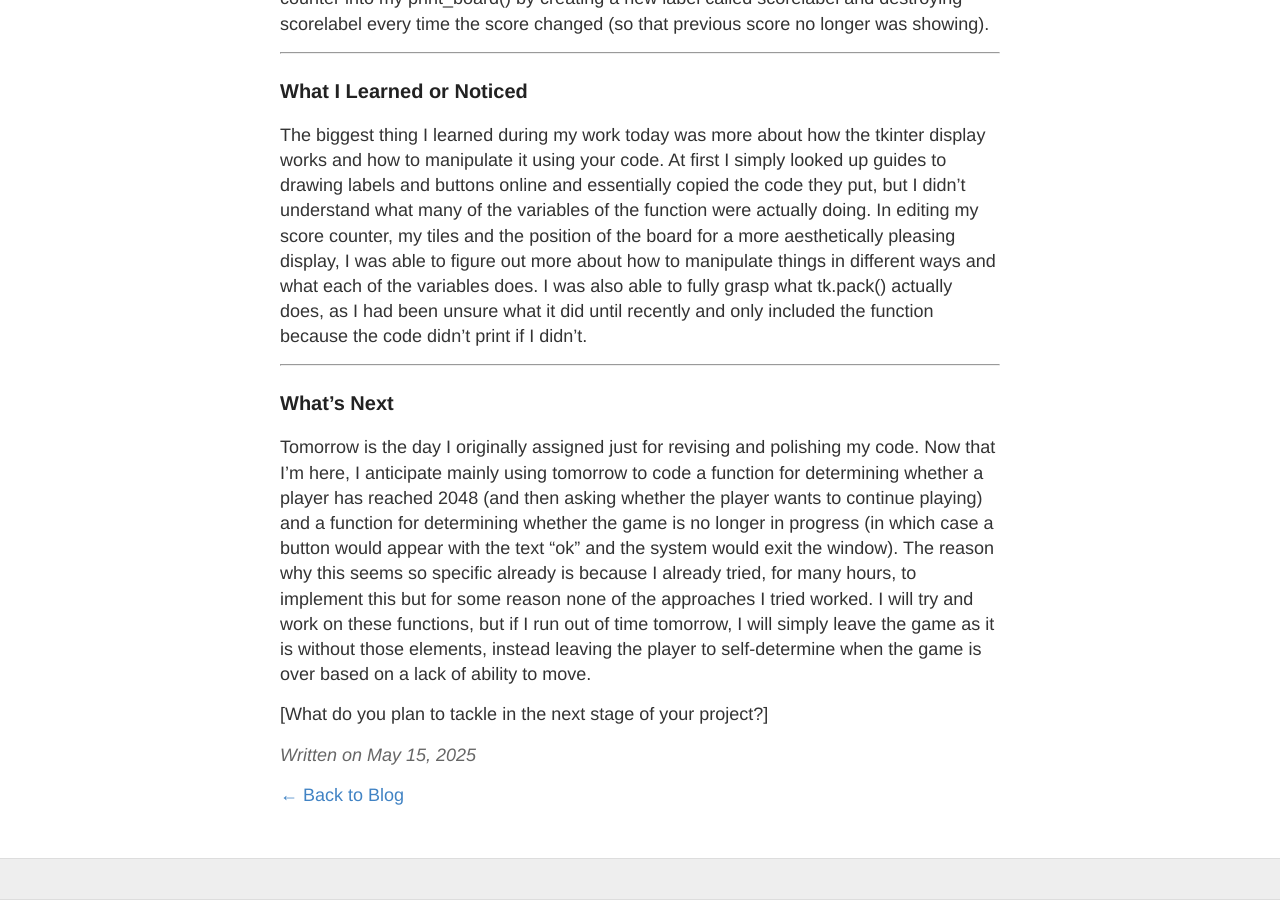
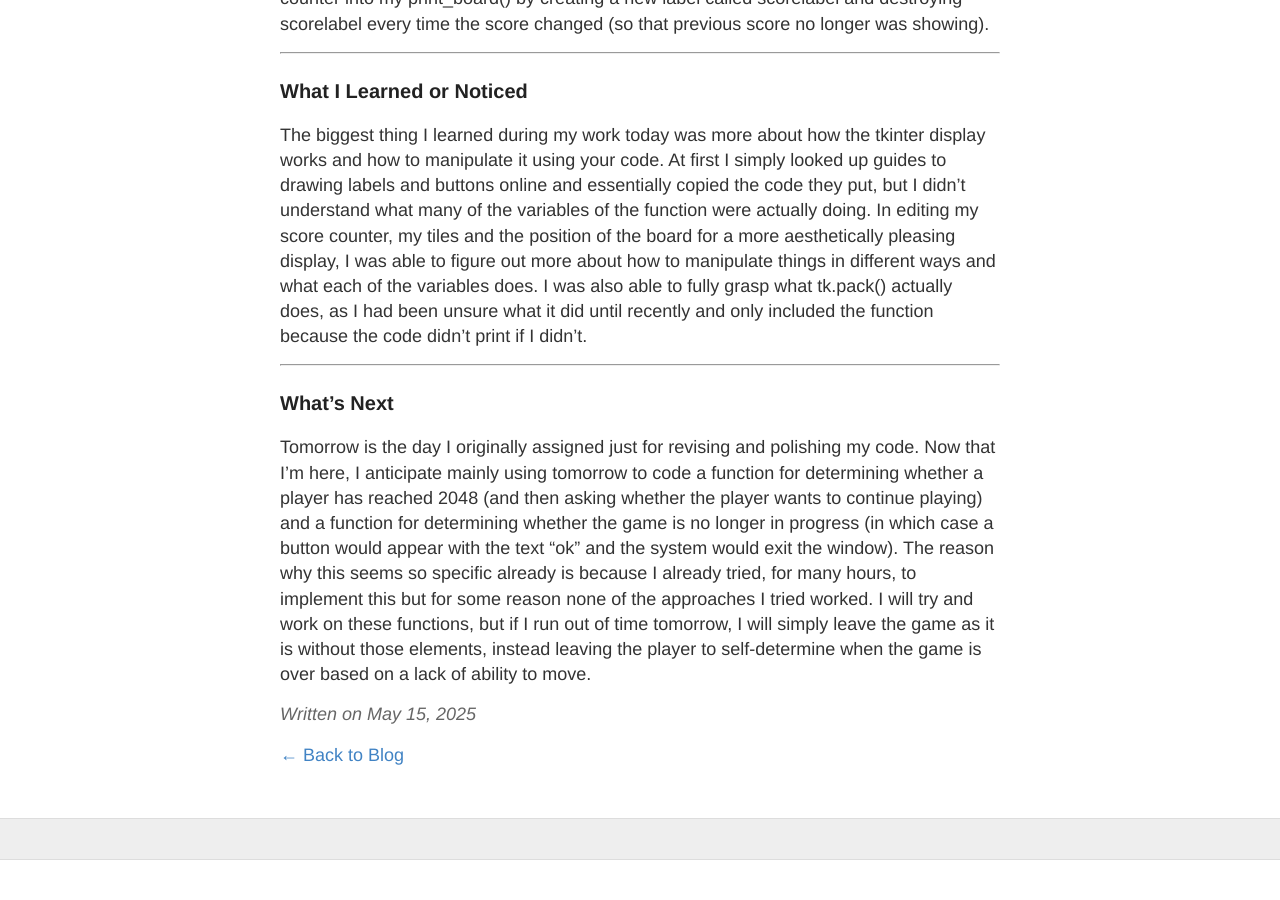
Before and after one commit to sophiachen120/sophiachen120.github.io, a Jekyll site: the page built from _posts/2025-05-15-day4.md, in a window 1280 px wide and 900 px high, scrolled down 849 px. Built offline with Jekyll 4.4.1, drawn with Linux system fonts in a browser that asks for light colours; after the commit the page ends 1709 px from its top, so only the background shows below that.

Commit message:
Update 2025-05-15-day4.md

```diff
--- a/_posts/2025-05-15-day4.md
+++ b/_posts/2025-05-15-day4.md
@@ -26,5 +26,3 @@ The biggest thing I learned during my work today was more about how the tkinter
 ### What's Next
 
 Tomorrow is the day I originally assigned just for revising and polishing my code. Now that I'm here, I anticipate mainly using tomorrow to code a function for determining whether a player has reached 2048 (and then asking whether the player wants to continue playing) and a function for determining whether the game is no longer in progress (in which case a button would appear with the text "ok" and the system would exit the window). The reason why this seems so specific already is because I already tried, for many hours, to implement this but for some reason none of the approaches I tried worked. I will try and work on these functions, but if I run out of time tomorrow, I will simply leave the game as it is without those elements, instead leaving the player to self-determine when the game is over based on a lack of ability to move.
-
-[What do you plan to tackle in the next stage of your project?]
```
